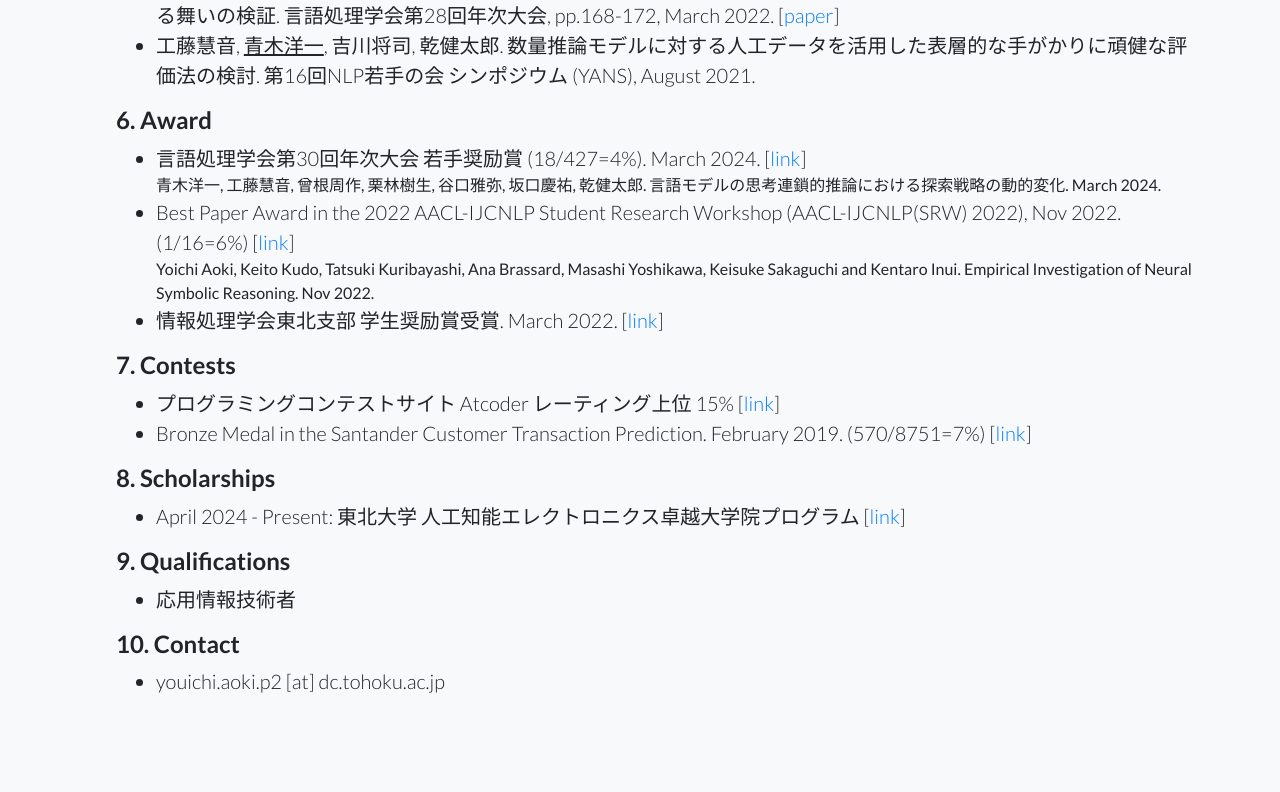
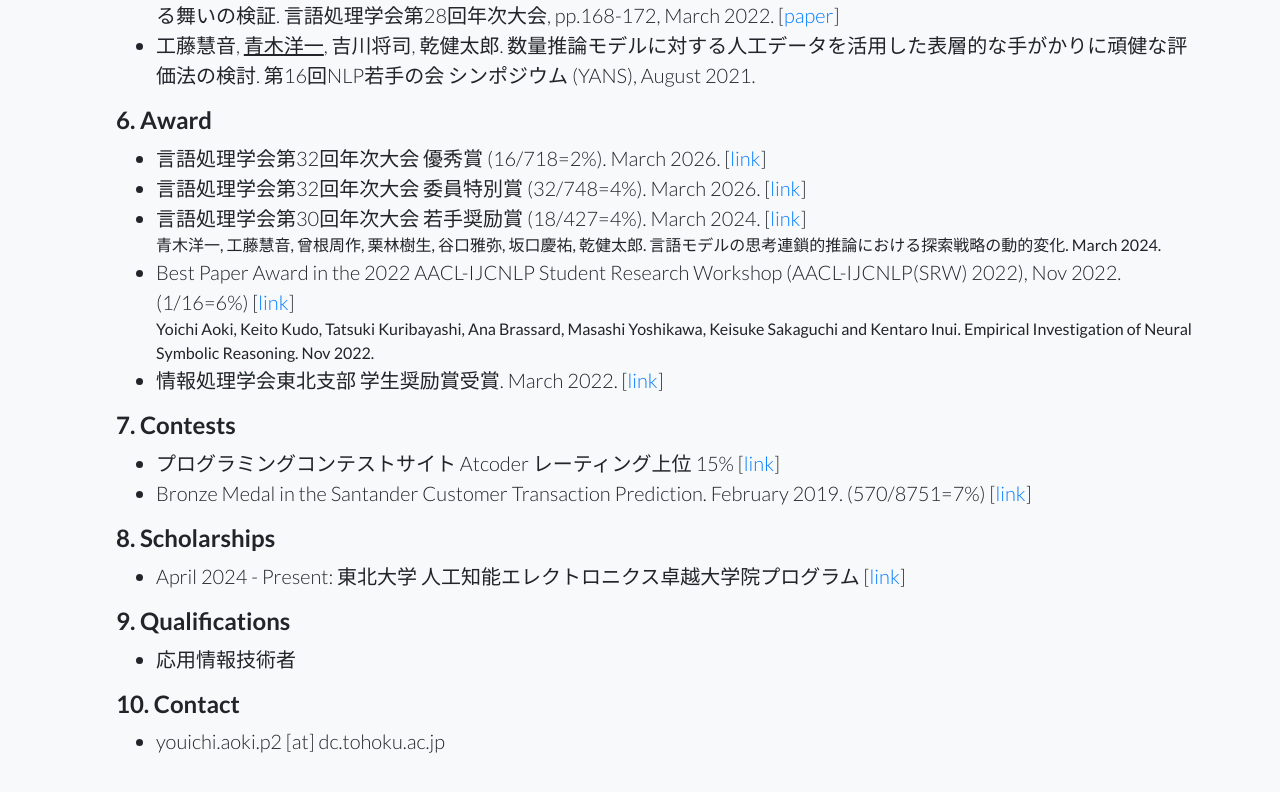
Before and after one commit to ao1neko/ao1neko.github.io, a website: page index.html in a window 1280 px wide. Shown: the part 2486-3278 px from the top of the page. Drawn offline with Linux system fonts and the light colour scheme.

Commit message:
受賞歴を更新

```diff
--- a/index.html
+++ b/index.html
@@ -106,6 +106,8 @@
           <div class="mb-8">
             <h4>6. Award</h4>
             <ul>
+              <li class="lead mb-0">言語処理学会第32回年次大会 優秀賞 (16/718=2%). March 2026. [<a href="https://www.anlp.jp/nlp2026/award.html">link</a>]</li>
+              <li class="lead mb-0">言語処理学会第32回年次大会 委員特別賞 (32/748=4%). March 2026. [<a href="https://www.anlp.jp/nlp2026/award.html">link</a>]</li>
               <li class="lead mb-0">言語処理学会第30回年次大会 若手奨励賞 (18/427=4%). March 2024. [<a href="https://www.anlp.jp/nlp2024/award.html">link</a>]</li>
                 青木洋一, 工藤慧音, 曾根周作, 栗林樹生, 谷口雅弥, 坂口慶祐, 乾健太郎. 言語モデルの思考連鎖的推論における探索戦略の動的変化. March 2024.
               <li class="lead mb-0">Best Paper Award in the 2022 AACL-IJCNLP Student Research Workshop (AACL-IJCNLP(SRW) 2022), Nov 2022. (1/16=6%) [<a href="https://aacl2022-srw.github.io/program">link</a>]</li>
```
